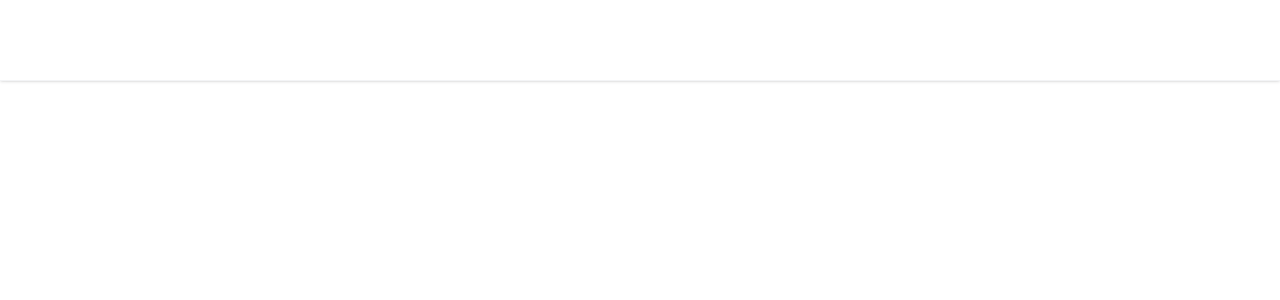
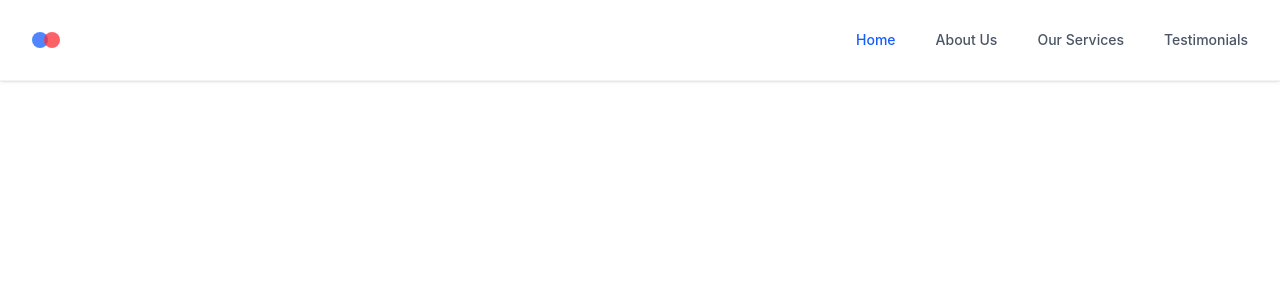
Before and after one commit to muheirwegillian/modern-react-project, a React (Vite) app: page / in a window 1280 px wide. Shown: the top 300 px of the page. Built offline with nearby package versions, Linux system fonts and the light colour scheme.

Commit message:
Build responsive navbar with Tailwind CSS.

```diff
--- a/src/components/Navbar.jsx
+++ b/src/components/Navbar.jsx
@@ -1,12 +1,53 @@
+import React from 'react'
+
 const Navbar = () => {
+
+    const [isMenuOpen, setIsMenuOpen] = React.useState(false)
+    const [activeLink, setActiveLink] = React.useState('#home')
+
+    const navLinks = [
+        { href: '#home', label: 'Home' },
+        { href: '#about', label: 'About Us' },
+        { href: '#services', label: 'Our Services' },
+        { href: '#testimonials', label: 'Testimonials' }
+    ]
+
     return (
         <nav className="fixed top-0 left-0 right-0 bg-white/90 backdrop-blur-sm z-50
          border-b border-gray-100 shadow-sm">
             <div className="w-full container mx-auto flex items-center justify-between px-4 sm:px-6 lg:px-8 md:h-20 h-16">
+                {/* Logo */}
+                <div className='flex items-center gap-1 cursor-pointer'>
+                    <div className='w-4 h-4 bg-blue-600 rounded-full opacity-75 hover:opacity-100 transition-opacity'>
+                    </div>
+
+                    <div className='w-4 h-4 bg-red-500 -ml-2 rounded-full opacity-75 hover:opacity-75 transition-opacity'>
+
+                    </div>
+                </div>
+
+                {/* desktop navitems*/}
+
+                <div className="hidden md:flex items-center gap-10 text-gray-700">
+                    {
+                        navLinks.map((link, index) => (
+                            <a key={index} href={link.href}
+                                className={`text-sm font-medium relative after:absolute after:bottom-0 after:left-0 after:0.5
+                                after:w-0 hover:after:w-full after:bg-blue-600 after:transition-all
+                                 ${activeLink === link.href ? 'text-blue-600 after:w-full' : 'text-gray-600 hover:text-gray-900'}`}>
+                                {link.label}
+                            </a>
+                        ))
+                    }
+                </div>
+
+                {/* get in touch btn */}
+
+                {/* mobile menu */}
 
             </div>
-         </nav>
+        </nav>
     )
-        }
+}
 
 export default Navbar
```
